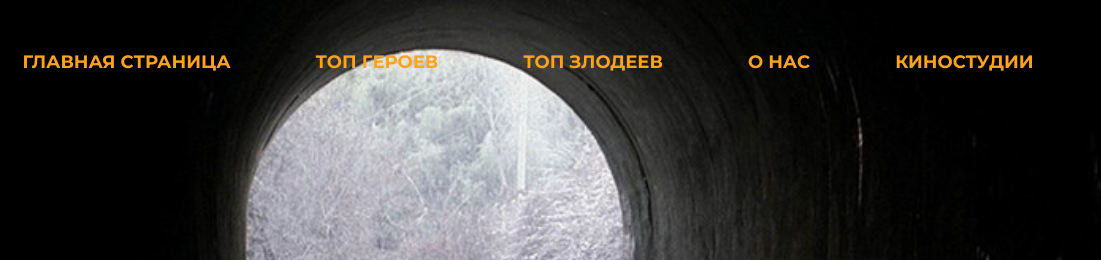
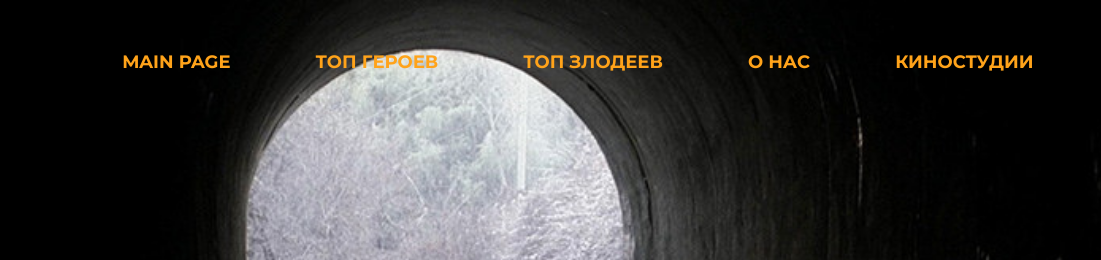
Before and after one commit to FemixGH/-, a plain HTML site: page index.html in a window 1280 px wide. Shown: the top 260 px of the page, 179-1280 px from the left. Drawn offline with Linux system fonts and the light colour scheme.

Commit message:
тест

```diff
--- a/index.html
+++ b/index.html
@@ -32,7 +32,7 @@
             <ul class="menu__list">
                 <li class="menu__item">
                     <a class="nav__link" href="index.html">
-                        Главная страница
+                        Main page
                     </a>
                 </li>
                 <li class="menu__item">
```
